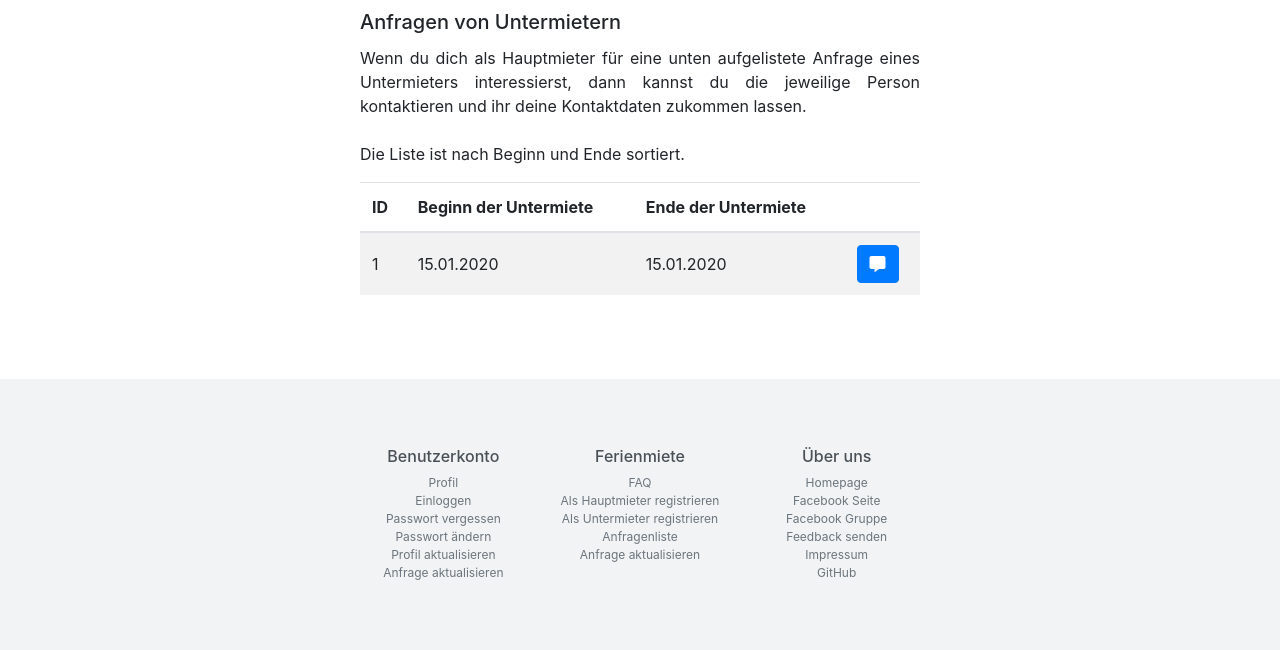
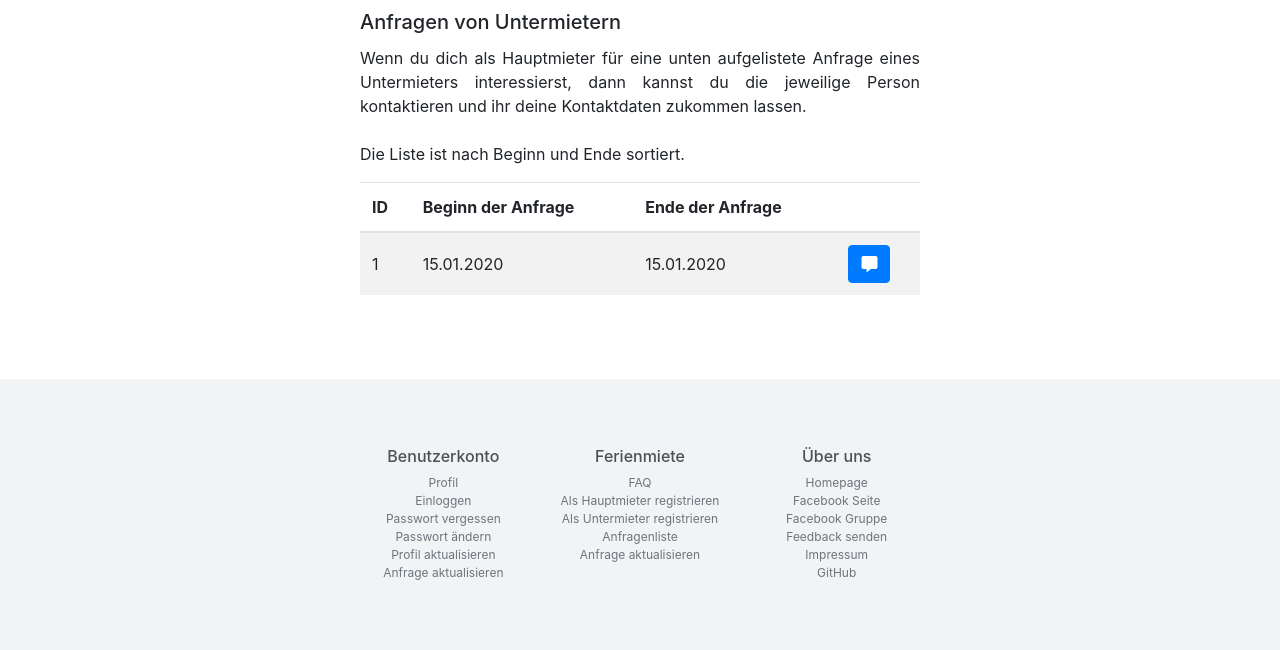
Before and after one commit to milesstoetzner/straussi3-subtenancy, a Django app: page /requests/ in a window 1280 px wide. Shown: the part 231-881 px from the top of the page. Run offline with Django 3.2, Linux system fonts and the light colour scheme; tables that the repository leaves empty hold one stand-in row (values such as "Sample post"); parts of the project's set-up code (start-up, migrations or seed data) failed here and were passed over; some libraries are stand-ins or nearby versions.

Commit message:
more i18n

```diff
--- a/tenants/templates/tenants/requests.html
+++ b/tenants/templates/tenants/requests.html
@@ -32,8 +32,8 @@
                     <thead>
                     <tr>
                         <th>{% trans "ID" %}</th>
-                        <th>{% trans "Beginn der Untermiete" %}</th>
-                        <th>{% trans "Ende der Untermiete" %}</th>
+                        <th>{% trans "Beginn der Anfrage" %}</th>
+                        <th>{% trans "Ende der Anfrage" %}</th>
                         <th></th>
                     </tr>
 
```
Also changed, not shown: locale/en/LC_MESSAGES/django.po.
